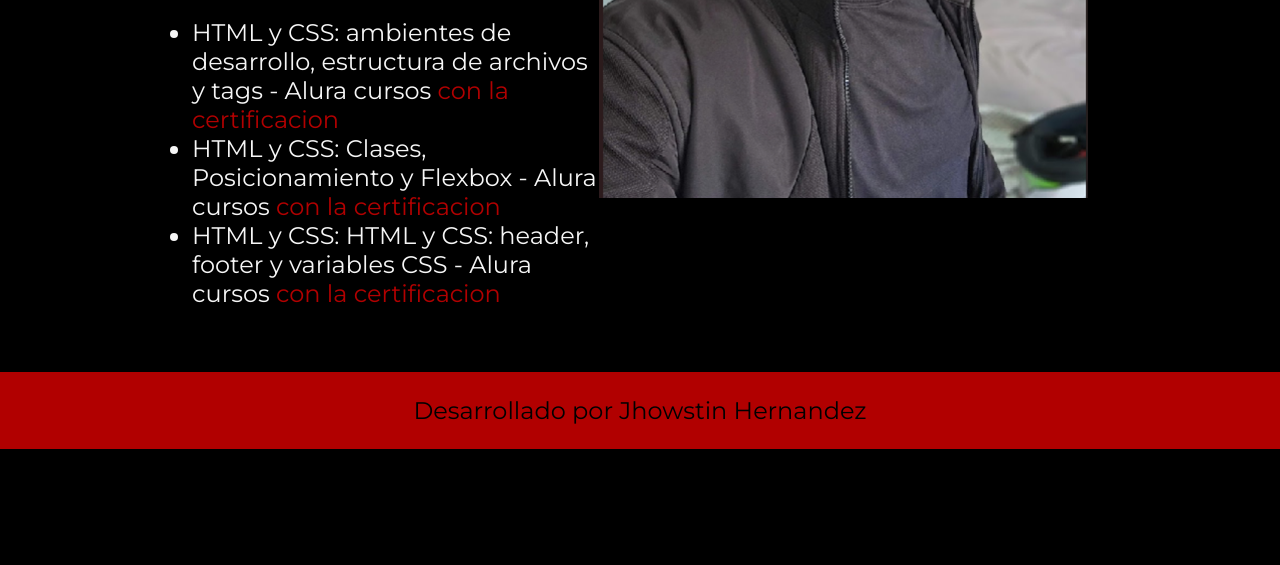
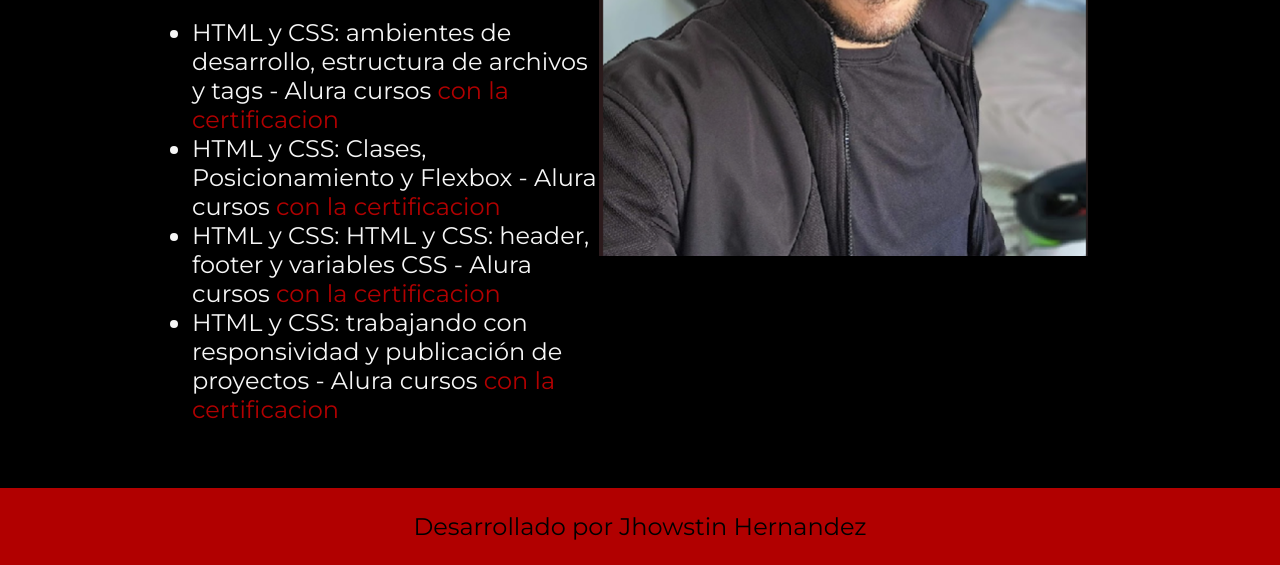
Before and after one commit to Jhowstin/portafolio, a plain HTML site: page curriculo.html in a window 1280 px wide. Shown: the part 581-1146 px from the top of the page. Before the commit the page ends 1030 px from the top, so only its background shows below. Drawn offline with nearby package versions, Linux system fonts and the light colour scheme.

Commit message:
Actualizando certificados

```diff
--- a/curriculo.html
+++ b/curriculo.html
@@ -36,6 +36,8 @@
 
                     <li>HTML y CSS: HTML y CSS: header, footer y variables CSS - Alura cursos <a class="certificado__link" href="https://app.aluracursos.com/certificate/505a7c7d-f80c-4748-98f2-34e88b01ea97"> con la certificacion </a></li>
 
+                    <li>HTML y CSS: trabajando con responsividad y publicación de proyectos - Alura cursos <a class="certificado__link" href="https://app.aluracursos.com/certificate/3454ae0b-86ae-44e0-9fd7-4e4c845ab6da"> con la certificacion </a></li>
+
                 </ul>
             </div>
 
```
